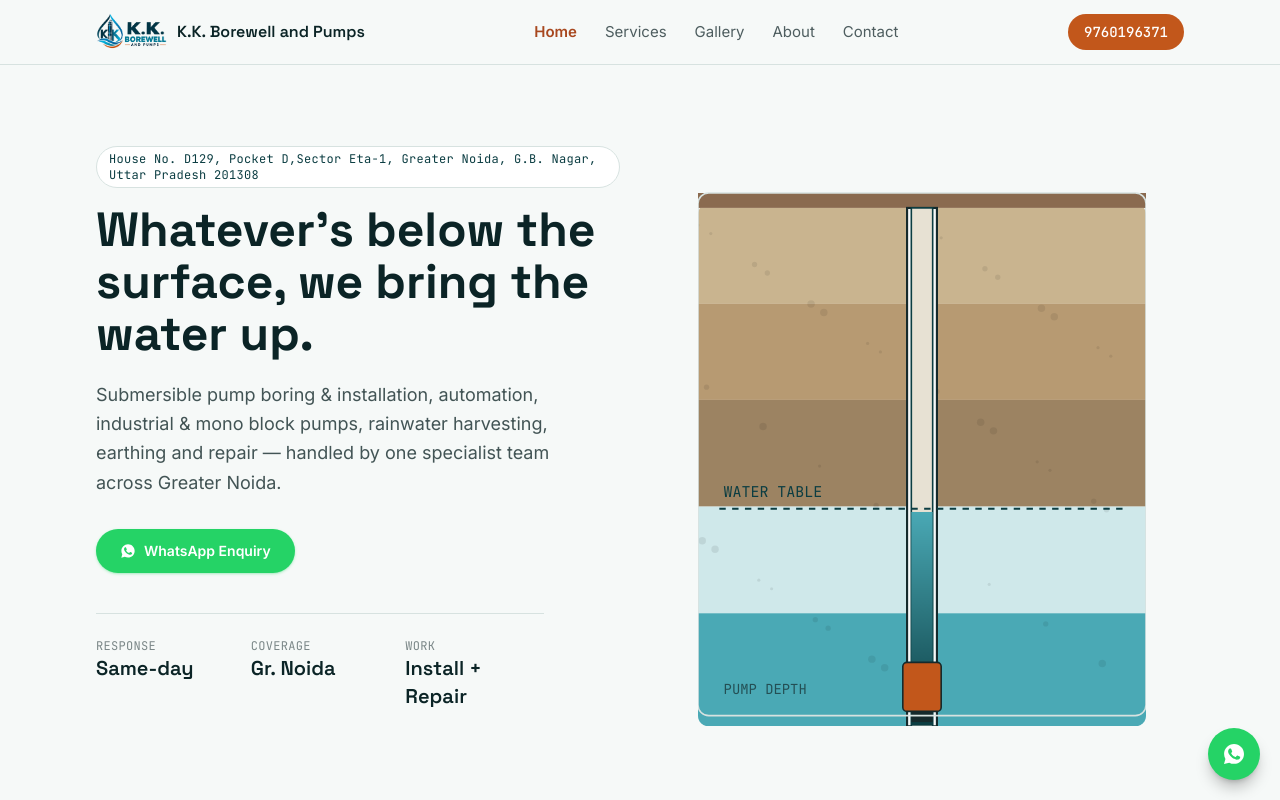
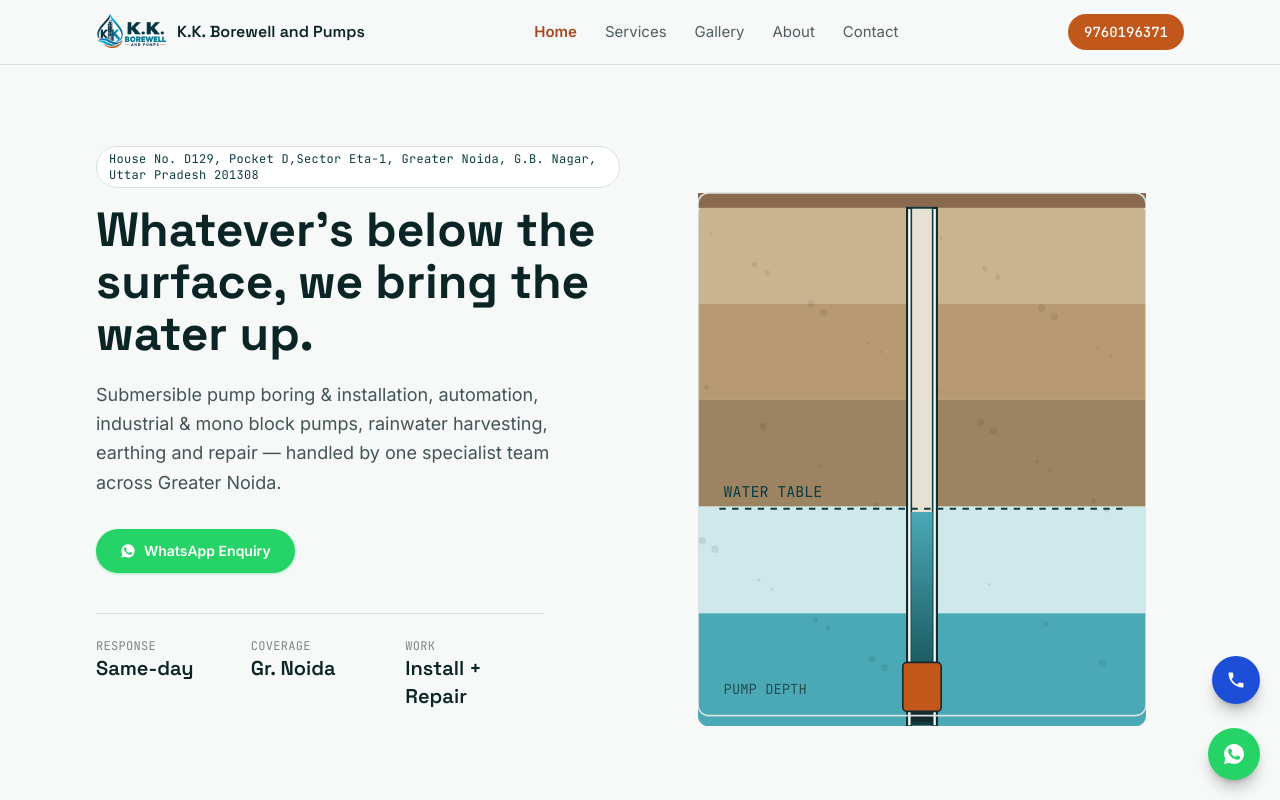
Before and after one commit to ramavtarmjr885301/kkborewell, a Next.js app: page / in a window 1280 px wide. Shown: the top 800 px of the page. Built offline with nearby package versions, Linux system fonts and the light colour scheme.

Commit message:
added call to action button

```diff
--- a/app/page.tsx
+++ b/app/page.tsx
@@ -6,6 +6,7 @@ import Footer from "@/components/Footer";
 import FloatingWhatsApp from "@/components/FloatingWhatsApp";
 import Link from "next/link";
 import PhotoSlot from "@/components/PhotoSlot";
+import FloatingCall from "@/components/FloatingCall";
 
 export default function Home() {
   return (
@@ -55,6 +56,7 @@ export default function Home() {
       </main>
       <Footer />
       <FloatingWhatsApp />
+      <FloatingCall />
     </>
   );
 }
--- /dev/null
+++ b/components/FloatingCall.tsx
@@ -0,0 +1,10 @@
+import { telLink } from "@/lib/business";
+import PhoneIcon from "./icons/PhoneIcon";
+
+export default function FloatingCall() {
+    return (
+        <a href={telLink()} aria-label="Call us now" className="fixed bottom-24 right-5 z-50 grid h-14 w-14 place-items-center rounded-full bg-[#1d4ed8] text-white shadow-lg shadow-black/25 transition-transform hover:-translate-y-0.5 hover:bg-[#1e40af] md:h-12 md:w-12">
+            <PhoneIcon className="h-6 w-6 fill-current md:h-5 md:w-5" />
+        </a>
+    );
+}
--- /dev/null
+++ b/components/icons/PhoneIcon.tsx
@@ -0,0 +1,12 @@
+export default function PhoneIcon({ className }: { className?: string }) {
+    return (
+        <svg
+            viewBox="0 0 24 24"
+            className={className}
+            aria-hidden="true"
+            xmlns="http://www.w3.org/2000/svg"
+        >
+            <path d="M6.62 10.79a15.05 15.05 0 0 0 6.59 6.59l2.2-2.2a1 1 0 0 1 1.02-.24c1.12.37 2.33.57 3.57.57a1 1 0 0 1 1 1V20a1 1 0 0 1-1 1C10.61 21 3 13.39 3 4a1 1 0 0 1 1-1h3.5a1 1 0 0 1 1 1c0 1.25.2 2.45.57 3.57a1 1 0 0 1-.25 1.02l-2.2 2.2z" />
+        </svg>
+    );
+}
--- a/lib/business.ts
+++ b/lib/business.ts
@@ -17,6 +17,10 @@ export function mailLink(subject: string, body: string) {
   return `mailto:${business.email}?subject=${encodeURIComponent(
     subject
   )}&body=${encodeURIComponent(body)}`;
+}
+
+export function telLink() {
+  return `tel:+91${business.phone}`;
 }
 
 export type Service = {
```
